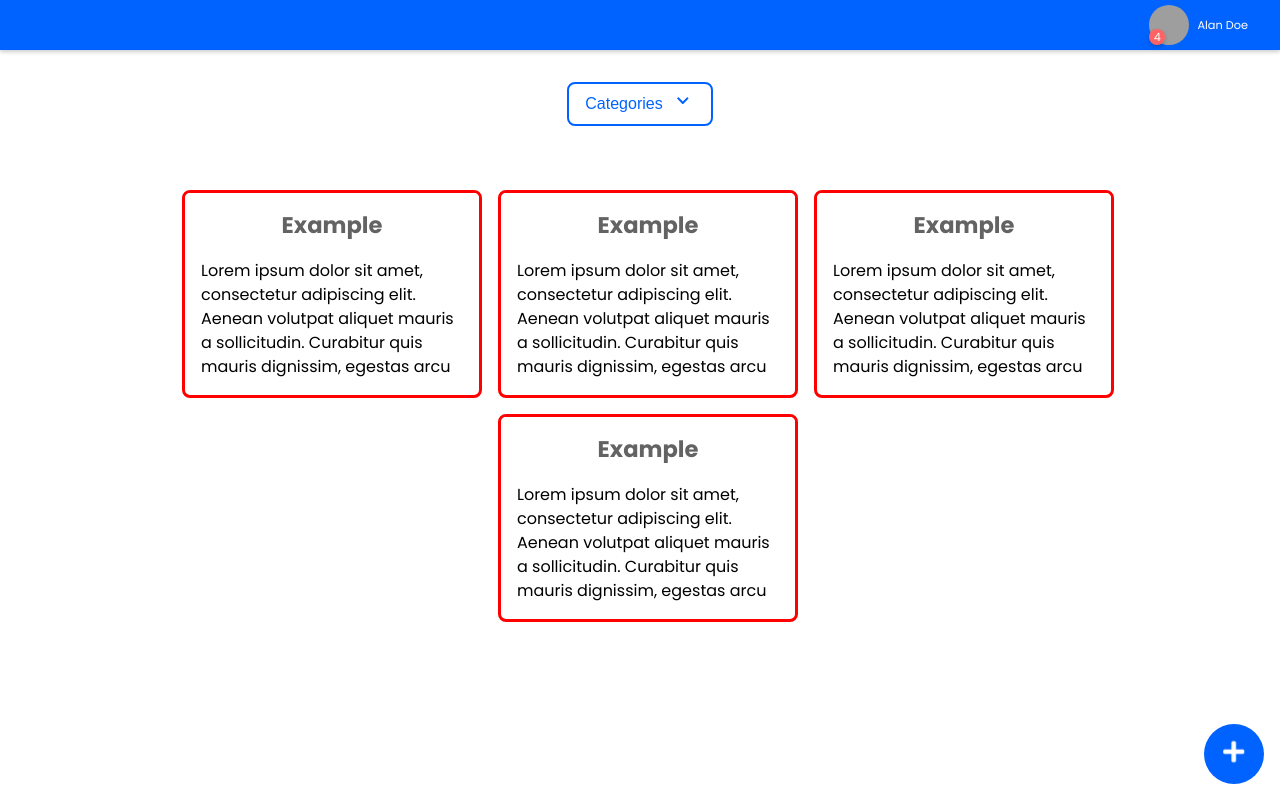
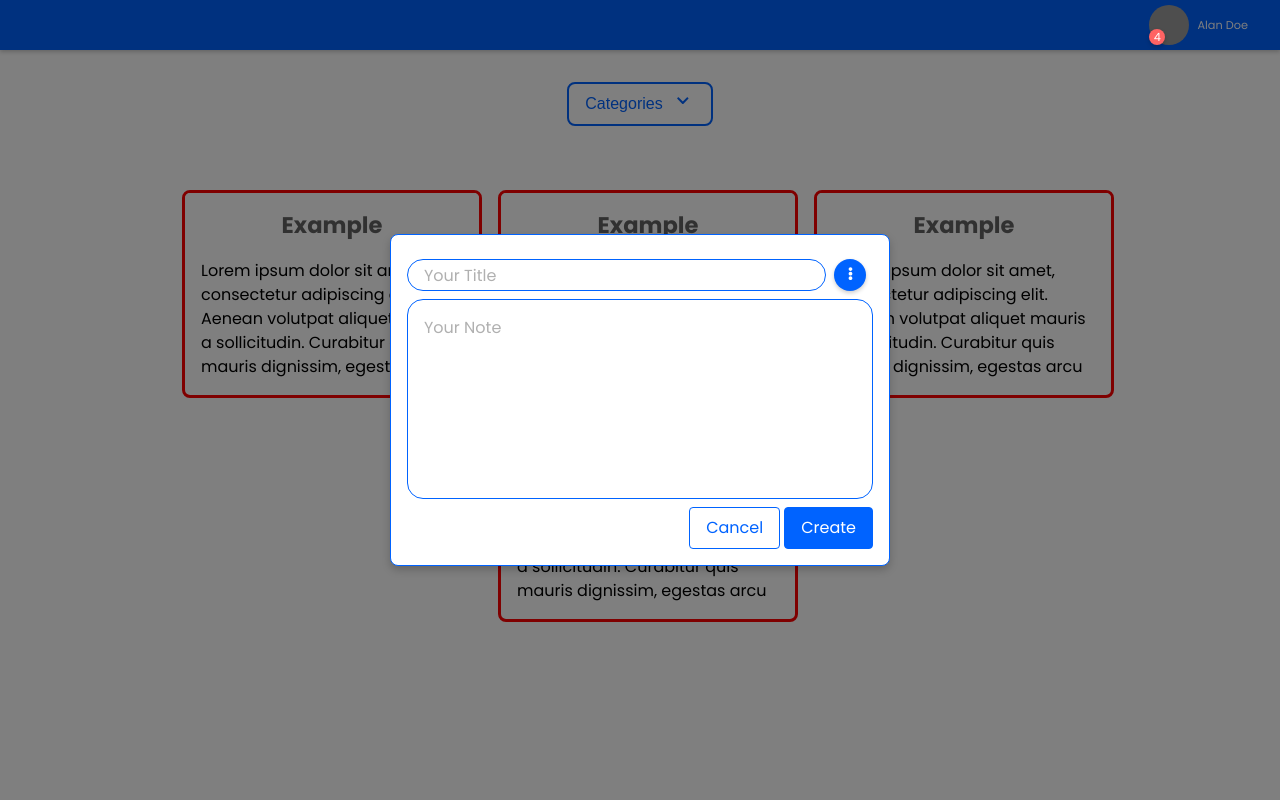
Before and after one commit to SantiagoGuerra/Notika, a React (Create React App) app: page / in a window 1280 px wide. Both pictures are taken after a click on the button 1234 px from the left and 754 px from the top of the page. Built offline with nearby package versions, Linux system fonts and the light colour scheme; grey boxes are pictures that could not be loaded.

Commit message:
Se han agregado acciones para abrir y cerrar el formulario para crear notas

```diff
--- /dev/null
+++ b/src/actions/index.js
@@ -0,0 +1,4 @@
+export const showFormAction = val => ({
+  type: 'SHOW_FORM',
+  showForm: val
+})
--- a/src/components/Button.jsx
+++ b/src/components/Button.jsx
@@ -25,10 +25,18 @@ const StyledButton = styled.button`
   }
 `
 
-const Button = ({children, opposite}) => (
-  <StyledButton opposite={opposite}>
-    {children}
-  </StyledButton>
-)
+
+
+const Button = ({children, opposite, hideForm}) => {
+
+  return (
+    <StyledButton opposite={opposite} onClick={e => {
+      e.preventDefault()
+      hideForm()
+    }}>
+      {children}
+    </StyledButton>
+  )
+}
 
 export default Button
--- a/src/components/FloatButton.jsx
+++ b/src/components/FloatButton.jsx
@@ -39,8 +39,8 @@ const IconContainer = styled.span`
     animation: ${up} 1200ms ease-in-out infinite alternate;
 `
 
-const FloatButton = () => (
-  <StyledFloatButton >
+const FloatButton = ({onClick}) => (
+  <StyledFloatButton onClick={onClick}>
     <IconContainer>
       <FontAwesomeIcon icon='plus' style={{fontSize: '20px'}}/>
     </IconContainer>
--- a/src/components/Form.jsx
+++ b/src/components/Form.jsx
@@ -38,7 +38,7 @@ const FormItem = styled.div`
   justify-content: ${props => props.end ? 'flex-end' : 'flex-start'};
 `
 
-const Form = ({}) => (
+const Form = ({hideForm}) => (
   <StyledFormContainer>
     <StyledForm>
       <FormItem>
@@ -48,8 +48,8 @@ const Form = ({}) => (
       <FormItem>
         <NoteText />
       </FormItem>
-      <FormItem end>
-        <Button opposite>
+      <FormItem end="true">
+        <Button opposite hideForm={hideForm}>
           Cancel
         </Button>
         <Button>
--- a/src/components/Main.jsx
+++ b/src/components/Main.jsx
@@ -9,7 +9,9 @@ import Form from './Form'
 const Main = ({
   formIsOpen,
   categoryButtonIsOpen,
-  notes
+  notes,
+  showForm,
+  hideForm
 }) => (
   <React.Fragment>
     <Center>
@@ -28,8 +30,8 @@ const Main = ({
     />
     {
       (formIsOpen)
-        ? <Form/>
-        : <FloatButton/>
+        ? <Form hideForm={hideForm}/>
+        : <FloatButton onClick={showForm}/>
     }
   </React.Fragment>
 )
--- a/src/containers/MainContainer.js
+++ b/src/containers/MainContainer.js
@@ -1,6 +1,7 @@
 import React from 'react'
 import {connect} from 'react-redux'
 import Main from '../components/Main'
+import {showFormAction} from '../actions/'
 
 const mapState = state => ({
   categoryButtonIsOpen: state.ui.categoryButtonIsOpen,
@@ -8,8 +9,13 @@ const mapState = state => ({
   formIsOpen: state.ui.formIsOpen
 })
 
+const mapDispatch = dispatch => ({
+  showForm: () => dispatch(showFormAction(true)),
+  hideForm: () => dispatch(showFormAction(false))
+})
+
 const MainContainer = connect(
-  mapState
+  mapState, mapDispatch
 )(Main)
 
 export default MainContainer
--- a/src/reducers/index.js
+++ b/src/reducers/index.js
@@ -64,7 +64,8 @@ const notes = (state = initialState.notes, action ) => {
 
 const ui = (state = initialState.ui, action) => {
   switch (action.type) {
-    case 'SOME':
+    case 'SHOW_FORM':
+      return Object.assign({}, state, {formIsOpen: action.showForm})
     default:
       return state
   }
```
